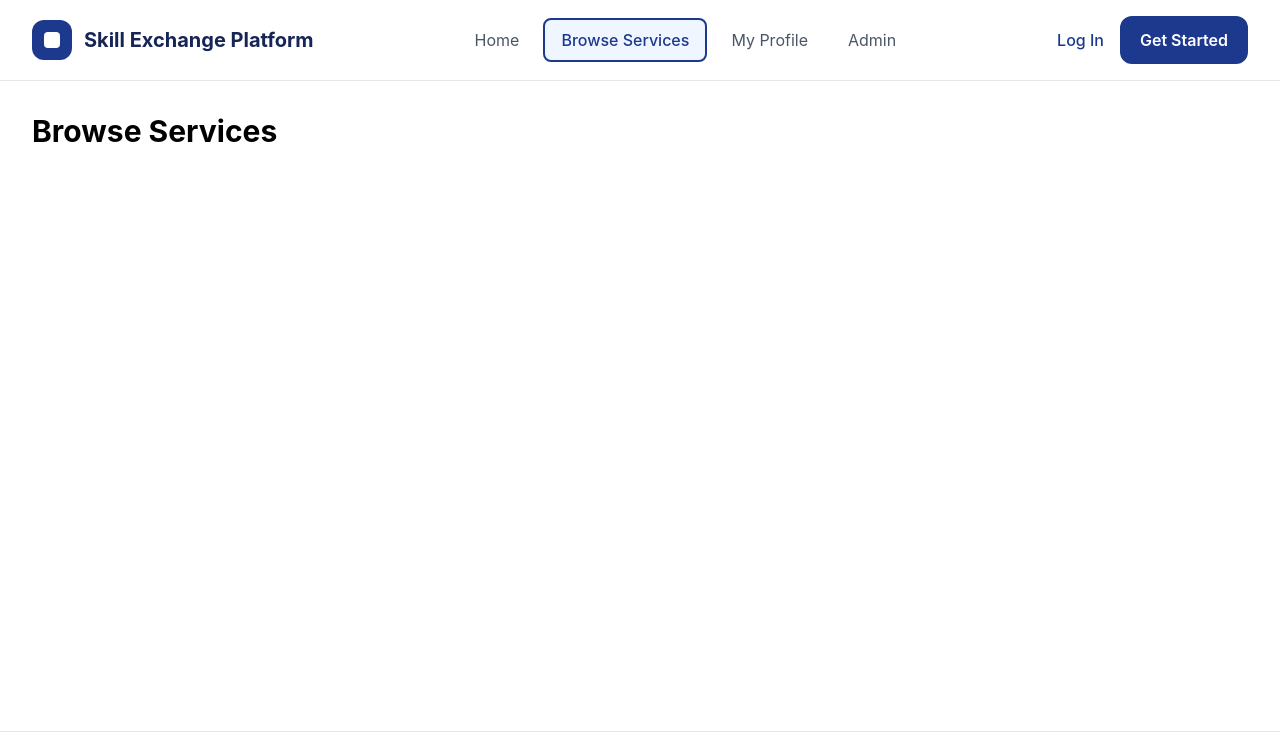
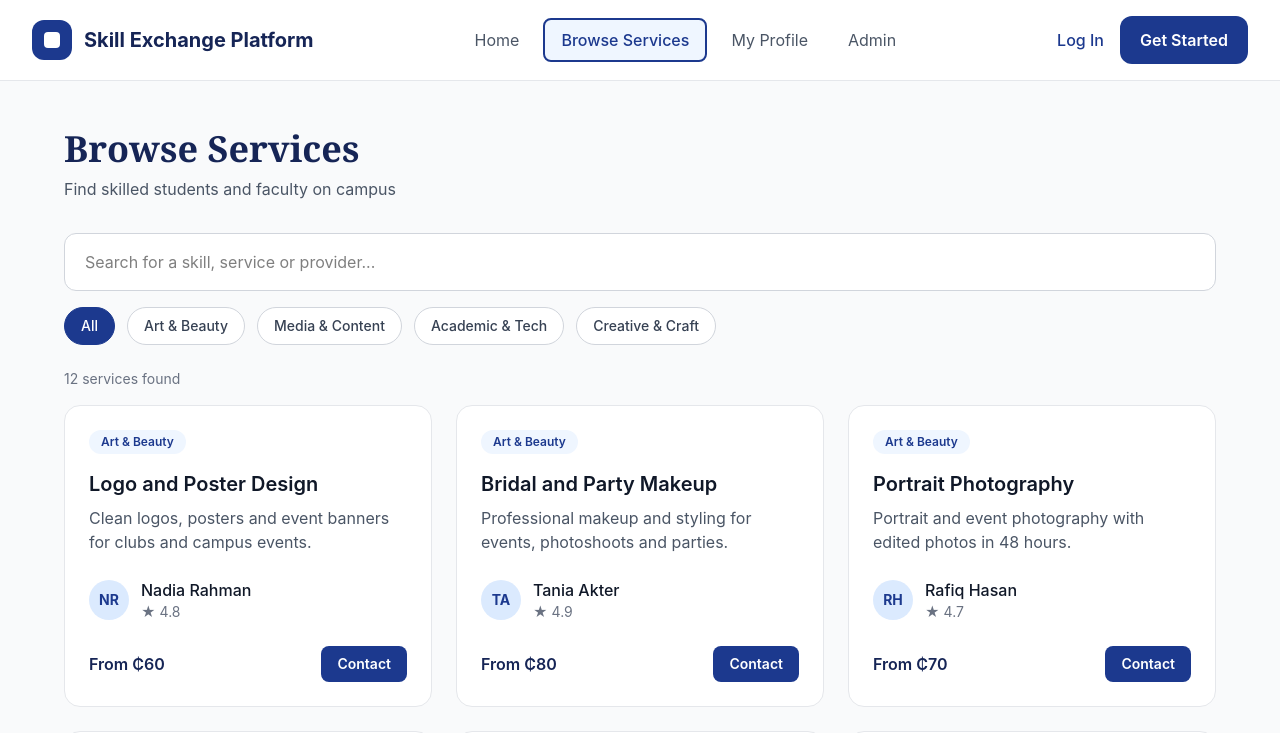
Before and after one commit to fahmidajoya/skill-exchange-platform, a React (Vite) app: page /browse in a window 1280 px wide. Shown: the top 733 px of the page. Built offline with nearby package versions, Linux system fonts and the light colour scheme.

Commit message:
Add Browse Services page with search and category filter

```diff
--- /dev/null
+++ b/src/components/ServiceCard.tsx
@@ -0,0 +1,42 @@
+import type { Service } from '../data/services'
+
+type ServiceCardProps = {
+  service: Service
+}
+
+function ServiceCard({ service }: ServiceCardProps) {
+  const initials = service.provider
+    .split(' ')
+    .map((word) => word[0])
+    .join('')
+
+  return (
+    <div className="bg-white p-6 rounded-2xl border border-gray-200 hover:shadow-lg transition flex flex-col">
+      <span className="self-start px-3 py-1 rounded-full bg-blue-50 text-blue-900 text-xs font-semibold">
+        {service.category}
+      </span>
+
+      <h3 className="mt-4 text-xl font-semibold text-gray-900">{service.title}</h3>
+      <p className="mt-2 text-gray-600 flex-1">{service.description}</p>
+
+      <div className="mt-6 flex items-center gap-3">
+        <div className="w-10 h-10 rounded-full bg-blue-100 text-blue-900 font-bold text-sm flex items-center justify-center">
+          {initials}
+        </div>
+        <div>
+          <p className="font-medium text-gray-900">{service.provider}</p>
+          <p className="text-sm text-gray-500">★ {service.rating}</p>
+        </div>
+      </div>
+
+      <div className="mt-6 flex items-center justify-between">
+        <span className="font-semibold text-blue-950">{service.price}</span>
+        <button className="bg-blue-900 text-white text-sm font-semibold px-4 py-2 rounded-lg hover:bg-blue-800">
+          Contact
+        </button>
+      </div>
+    </div>
+  )
+}
+
+export default ServiceCard
--- /dev/null
+++ b/src/data/services.ts
@@ -0,0 +1,128 @@
+export type Service = {
+  id: number
+  title: string
+  provider: string
+  category: string
+  description: string
+  price: string
+  rating: number
+}
+
+export const categories = [
+  'All',
+  'Art & Beauty',
+  'Media & Content',
+  'Academic & Tech',
+  'Creative & Craft',
+]
+
+export const services: Service[] = [
+  {
+    id: 1,
+    title: 'Logo and Poster Design',
+    provider: 'Nadia Rahman',
+    category: 'Art & Beauty',
+    description: 'Clean logos, posters and event banners for clubs and campus events.',
+    price: 'From ₵60',
+    rating: 4.8,
+  },
+  {
+    id: 2,
+    title: 'Bridal and Party Makeup',
+    provider: 'Tania Akter',
+    category: 'Art & Beauty',
+    description: 'Professional makeup and styling for events, photoshoots and parties.',
+    price: 'From ₵80',
+    rating: 4.9,
+  },
+  {
+    id: 3,
+    title: 'Portrait Photography',
+    provider: 'Rafiq Hasan',
+    category: 'Art & Beauty',
+    description: 'Portrait and event photography with edited photos in 48 hours.',
+    price: 'From ₵70',
+    rating: 4.7,
+  },
+  {
+    id: 4,
+    title: 'Video Editing for YouTube',
+    provider: 'Kofi Mensah',
+    category: 'Media & Content',
+    description: 'Cuts, captions, colour correction and sound for short and long videos.',
+    price: 'From ₵50',
+    rating: 4.9,
+  },
+  {
+    id: 5,
+    title: 'Podcast Editing',
+    provider: 'Sadia Islam',
+    category: 'Media & Content',
+    description: 'Noise removal, mixing and intro/outro music for your podcast episodes.',
+    price: 'From ₵40',
+    rating: 4.6,
+  },
+  {
+    id: 6,
+    title: 'Content Writing',
+    provider: 'Imran Hossain',
+    category: 'Media & Content',
+    description: 'Blog posts, social media captions and short articles in clear English.',
+    price: 'From ₵30',
+    rating: 4.5,
+  },
+  {
+    id: 7,
+    title: 'Python Tutoring',
+    provider: 'Amara Diallo',
+    category: 'Academic & Tech',
+    description: 'One-to-one lessons for beginners, assignments and exam preparation.',
+    price: 'From ₵35',
+    rating: 4.9,
+  },
+  {
+    id: 8,
+    title: 'UI Design Mentoring',
+    provider: 'Farhan Ahmed',
+    category: 'Academic & Tech',
+    description: 'Learn Figma, wireframes and design basics for your project work.',
+    price: 'From ₵45',
+    rating: 4.8,
+  },
+  {
+    id: 9,
+    title: 'Data Analysis with Excel',
+    provider: 'Mim Chowdhury',
+    category: 'Academic & Tech',
+    description: 'Cleaning data, charts and basic statistics for lab and research reports.',
+    price: 'From ₵30',
+    rating: 4.6,
+  },
+  {
+    id: 10,
+    title: 'Custom Fashion Design',
+    provider: 'Lamia Sultana',
+    category: 'Creative & Craft',
+    description: 'Custom outfits, alterations and sketches for your own style.',
+    price: 'From ₵90',
+    rating: 4.7,
+  },
+  {
+    id: 11,
+    title: 'Handmade Jewelry',
+    provider: 'Priya Das',
+    category: 'Creative & Craft',
+    description: 'Handmade jewelry and gift sets made to order.',
+    price: 'From ₵25',
+    rating: 4.8,
+  },
+  {
+    id: 12,
+    title: 'Room and Event Decor',
+    provider: 'Tanvir Alam',
+    category: 'Creative & Craft',
+    description: 'Simple and affordable decor ideas for rooms, stages and campus events.',
+    price: 'From ₵55',
+    rating: 4.5,
+  },
+]
--- a/src/pages/BrowsePage.tsx
+++ b/src/pages/BrowsePage.tsx
@@ -1,5 +1,77 @@
+import { useState } from 'react'
+import { services, categories } from '../data/services'
+import ServiceCard from '../components/ServiceCard'
+
 function BrowsePage() {
-  return <div className="p-8 text-3xl font-bold">Browse Services</div>
+  const [searchText, setSearchText] = useState('')
+  const [selectedCategory, setSelectedCategory] = useState('All')
+
+  const filteredServices = services.filter((service) => {
+    const matchesCategory = selectedCategory === 'All' || service.category === selectedCategory
+
+    const text = searchText.toLowerCase()
+    const matchesSearch =
+      service.title.toLowerCase().includes(text) ||
+      service.provider.toLowerCase().includes(text) ||
+      service.description.toLowerCase().includes(text)
+
+    return matchesCategory && matchesSearch
+  })
+
+  const clearFilters = () => {
+    setSearchText('')
+    setSelectedCategory('All')
+  }
+
+  return (
+    <div className="bg-gray-50 px-8 py-12">
+      <div className="max-w-6xl mx-auto">
+        <h1 className="font-serif text-4xl font-bold text-blue-950">Browse Services</h1>
+        <p className="mt-2 text-gray-600">Find skilled students and faculty on campus</p>
+
+        <input
+          type="text"
+          value={searchText}
+          onChange={(e) => setSearchText(e.target.value)}
+          placeholder="Search for a skill, service or provider..."
+          className="mt-8 w-full px-5 py-4 rounded-xl border border-gray-300 bg-white outline-none focus:border-blue-900"
+        />
+
+        <div className="mt-4 flex flex-wrap gap-3">
+          {categories.map((category) => (
+            <button
+              key={category}
+              onClick={() => setSelectedCategory(category)}
+              className={`px-4 py-2 rounded-full text-sm font-medium border ${
+                selectedCategory === category
+                  ? 'bg-blue-900 text-white border-blue-900'
+                  : 'bg-white text-gray-700 border-gray-300 hover:border-blue-900'
+              }`}
+            >
+              {category}
+            </button>
+          ))}
+        </div>
+
+        <p className="mt-6 text-sm text-gray-500">{filteredServices.length} services found</p>
+
+        {filteredServices.length > 0 ? (
+          <div className="mt-4 grid grid-cols-1 md:grid-cols-2 lg:grid-cols-3 gap-6">
+            {filteredServices.map((service) => (
+              <ServiceCard key={service.id} service={service} />
+            ))}
+          </div>
+        ) : (
+          <div className="mt-8 p-10 bg-white rounded-2xl border border-gray-200 text-center">
+            <p className="text-lg font-medium text-gray-900">No services match your search</p>
+            <button onClick={clearFilters} className="mt-4 text-blue-900 font-medium hover:underline">
+              Clear filters
+            </button>
+          </div>
+        )}
+      </div>
+    </div>
+  )
 }
 
 export default BrowsePage
```
